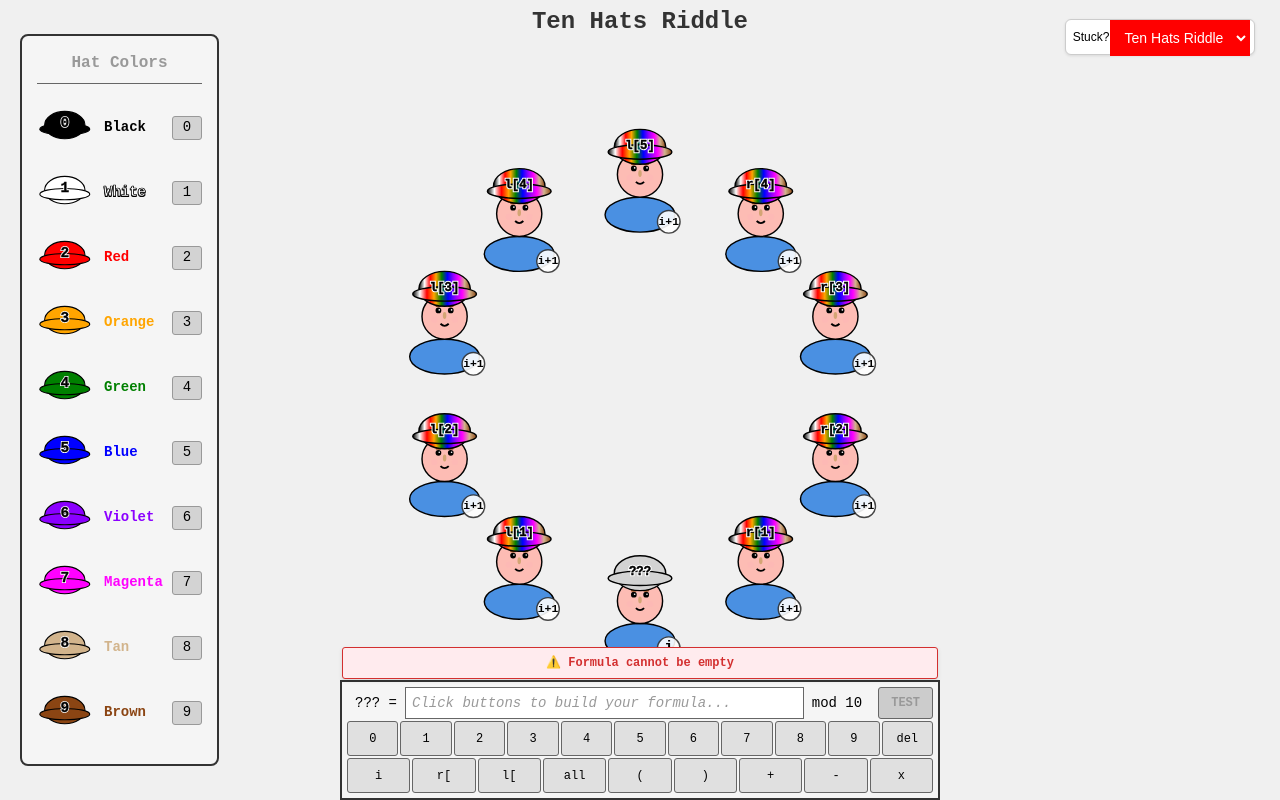
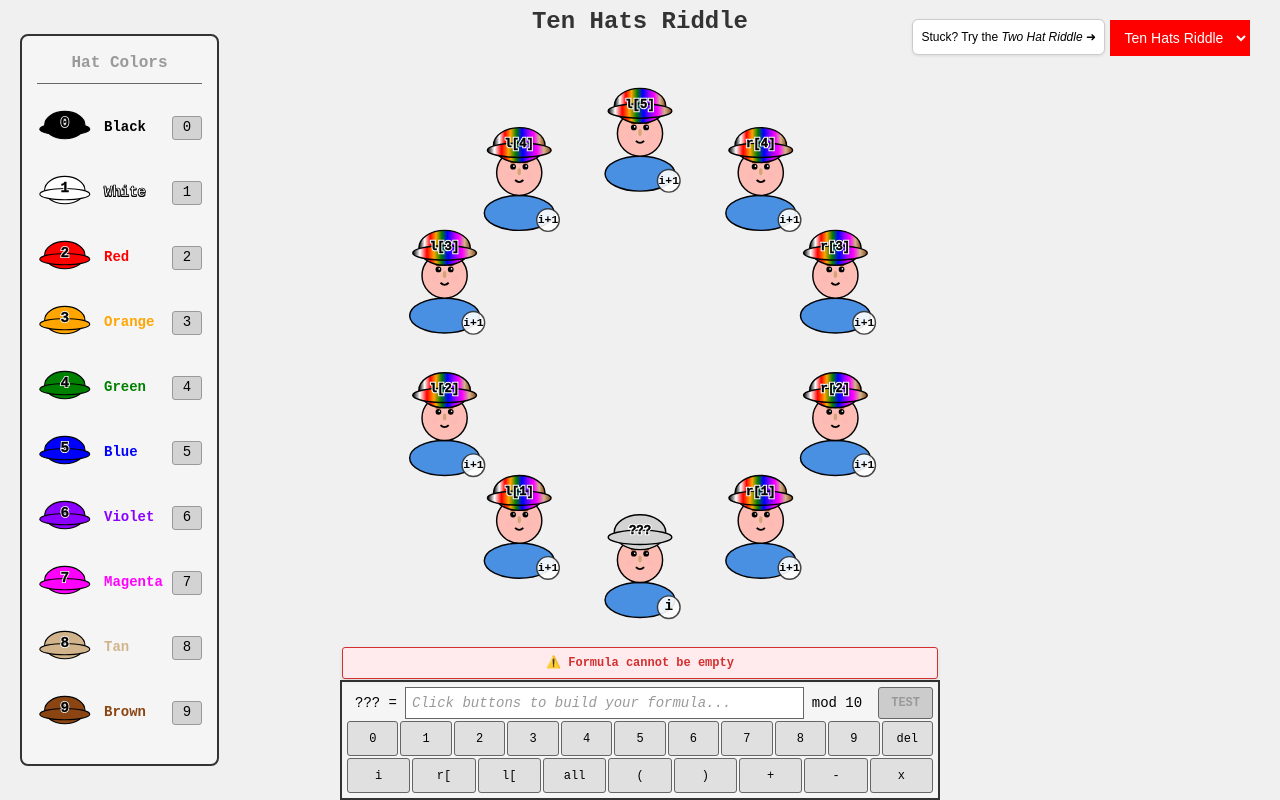
Before and after one commit to rajtiller/ten-hats-riddle, a React (Vite) app: page / in a window 1280 px wide. Built offline with nearby package versions, Linux system fonts and the light colour scheme.

Commit message:
i don't understand anything but all my commits were undone but its fine cause everythings better than it was before

```diff
--- a/src/images/TenHatsRiddle.tsx
+++ b/src/images/TenHatsRiddle.tsx
@@ -264,18 +264,18 @@ const TenHatsRiddle: React.FC<TenHatsRiddleProps> = ({ onShowExplanation }) => {
         style={{
           backgroundColor: "white",
           color: "black",
-          padding: "8px 0px", // Reduced from "8px 32px"
+          padding: "8px 8px", // Reduced from "8px 32px"
           margin: "5px 0 5px 0px",
           borderRadius: "6px",
           border: "1px solid #ccc",
           fontSize: "12px",
           fontFamily: "Arial, sans-serif",
           textAlign: "center",
-          maxWidth: "190px",
+          maxWidth: "200px",
           boxShadow: "0 1px 3px rgba(0,0,0,0.1)",
-          right: "-1065px",
-          top: "-30px",
-          position: "relative",
+          right: "175px",
+          top: "14px",
+          position: "absolute",
         }}
       >
         Stuck? Try the <i>Two Hat Riddle</i> ➜{/* Arrow pointing to dropdown menu */}
```
